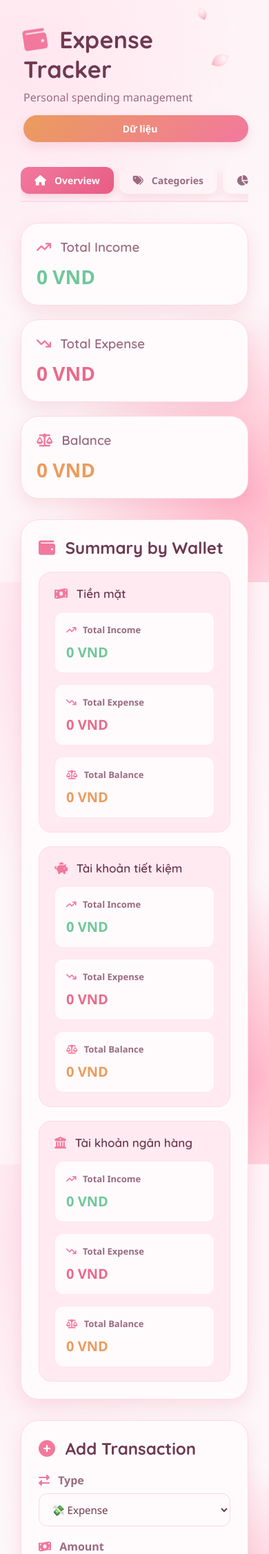
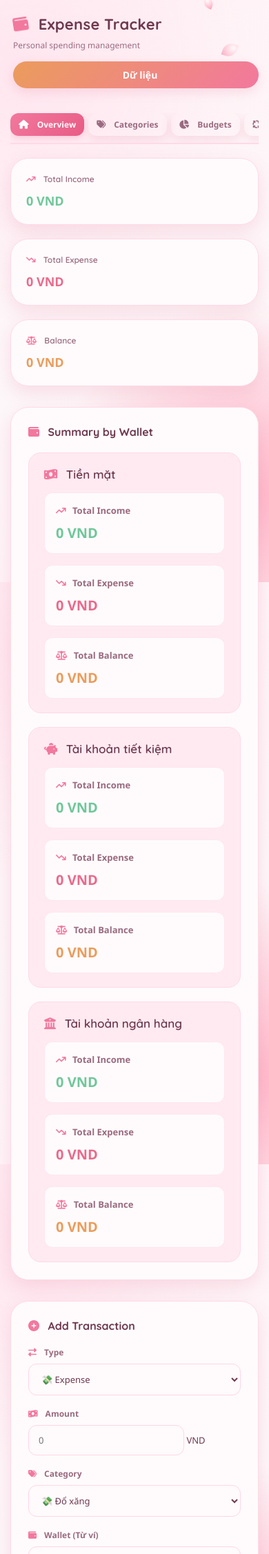
Before and after one commit to phuongthao911/web_chitieu, a FastAPI app: page / in a window 390 px wide. Shown: the top 2253 px of the page at 69% size. Run offline with FastAPI, Linux system fonts and the light colour scheme; data comes from the database, SQL or seed files in the repository; data that the repository does not hold is empty; some libraries are stand-ins or nearby versions.

Commit message:
Add responsive smaller font sizes for mobile screens in @media (max-width: 768px)

```diff
--- a/static/style.css
+++ b/static/style.css
@@ -1080,8 +1080,92 @@ button i {
 }
 
 @media (max-width: 768px) {
+    body {
+        padding: 15px;
+        font-size: 13px;
+    }
+
+    h1 {
+        font-size: 20px;
+    }
+
+    h2 {
+        font-size: 16px;
+    }
+
+    h3 {
+        font-size: 14px;
+    }
+
+    .top-tabs-bar {
+        gap: 6px;
+        margin-bottom: 20px;
+    }
+
+    .tab-btn {
+        padding: 8px 12px;
+        font-size: 12px;
+    }
+
+    .tab-btn i {
+        font-size: 13px;
+    }
+
+    .header-titles h1 {
+        font-size: 22px;
+    }
+
+    .header-titles p {
+        font-size: 12px;
+    }
+
+    .summary .card p,
+    .wallet-card .wallet-amount {
+        font-size: 18px;
+    }
+
+    .summary .card h3,
+    .wallet-card .wallet-title {
+        font-size: 12px;
+    }
+
+    .form-group label {
+        font-size: 12px;
+    }
+
+    input, select, textarea, button {
+        font-size: 13px;
+    }
+
+    .btn {
+        font-size: 13px;
+        padding: 9px 16px;
+    }
+
+    table th, table td {
+        font-size: 12px;
+        padding: 8px 10px;
+    }
+
     .recurring-grid {
         grid-template-columns: 1fr;
+    }
+
+    .recurring-form-panel h3,
+    .recurring-list-panel h3 {
+        font-size: 15px;
+    }
+
+    .budget-cat-name {
+        font-size: 14px;
+    }
+
+    .budget-ratio {
+        font-size: 12px;
+    }
+
+    .app-footer p {
+        font-size: 12px;
     }
 }
 
```
